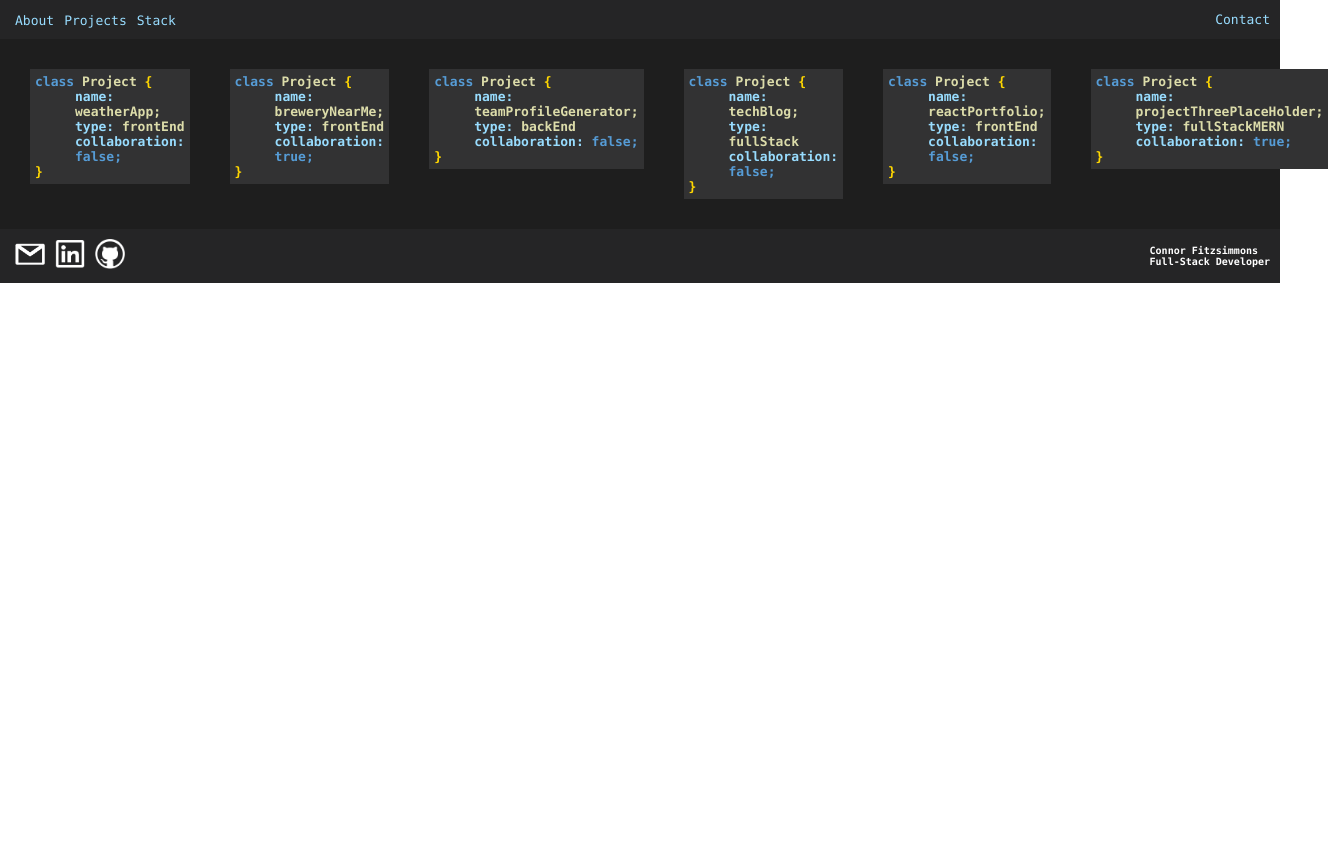
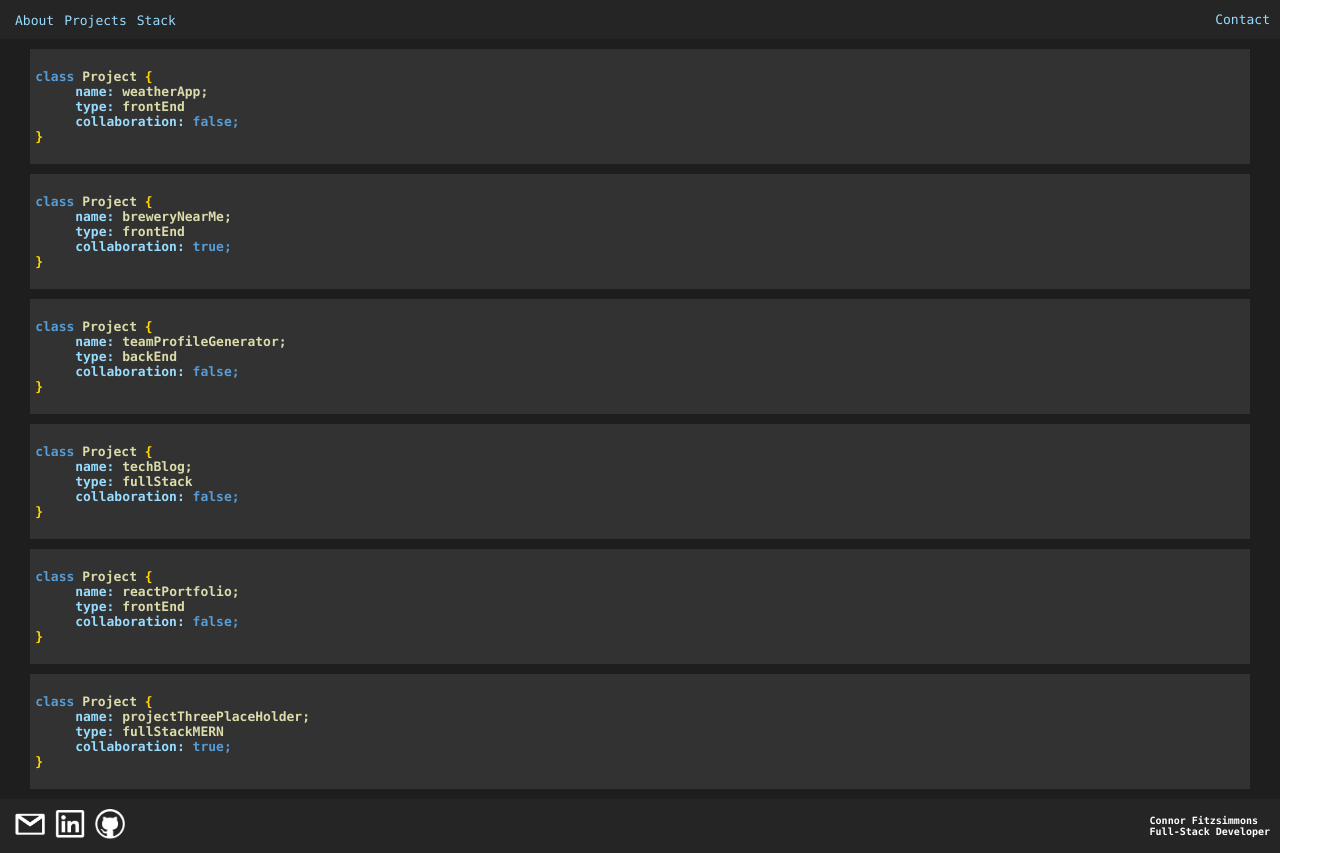
Before and after one commit to connor-kfitz/React-Portfolio, a React (Create React App) app: page / in a window 1280 px wide. Shown: the whole page, 1328 px wide, since content can reach past the window. Before the commit the page ends 800 px from the top, so only its background shows below. Built offline with nearby package versions, Linux system fonts and the light colour scheme.

Commit message:
Styled Project Page

```diff
--- a/src/components/pages/Project.js
+++ b/src/components/pages/Project.js
@@ -6,8 +6,10 @@ function Project() {
     return (
         <main>
             <div id="projectContainer" className="flex">
+
+                <div id="projectOne" className="projectCard">
                     <a href="https://github.com/connor-kfitz/purple-orangutan" target="blank" className ="projectAnchor">
-                    <div id="projectOne" className="projectCard">
+                        <div>
                             <h4 className="lightGreen"> <span className="blue">class</span> Project <span className="yellow">&#123;</span></h4>
                             <h4 className="projectIndent">name: <span className="lightGreen">weatherApp;</span></h4>
                             <h4 className="projectIndent">type: <span className="lightGreen">frontEnd</span></h4>
@@ -15,8 +17,11 @@ function Project() {
                             <h4 className="yellow">&#125;</h4>
                         </div>
                     </a>
+                </div>
+
+                <div id="projectTwo" className="projectCard">
                     <a href="https://github.com/tyomoto/potential-meme" target="blank" className ="projectAnchor">
-                    <div id="projectTwo" className="projectCard">
+                        <div>
                             <h4 className="lightGreen"> <span className="blue">class</span> Project <span className="yellow">&#123;</span></h4>
                             <h4 className="projectIndent">name: <span className="lightGreen">breweryNearMe;</span></h4>
                             <h4 className="projectIndent">type: <span className="lightGreen">frontEnd</span></h4>
@@ -24,8 +29,11 @@ function Project() {
                             <h4 className="yellow">&#125;</h4>
                         </div>
                     </a>
+                </div>
+
+                <div id="projectThree" className="projectCard">
                     <a href="https://github.com/connor-kfitz/purple-monkey" target="blank" className ="projectAnchor">
-                    <div id="projectThree" className="projectCard">
+                        <div>
                             <h4 className="lightGreen"> <span className="blue">class</span> Project <span className="yellow">&#123;</span></h4>
                             <h4 className="projectIndent">name: <span className="lightGreen">teamProfileGenerator;</span></h4>
                             <h4 className="projectIndent">type: <span className="lightGreen">backEnd</span></h4>
@@ -33,8 +41,11 @@ function Project() {
                             <h4 className="yellow">&#125;</h4>
                         </div>
                     </a>
+                </div>
+
+                <div id="projectFour" className="projectCard">
                     <a href="https://github.com/connor-kfitz/maroon-monkey" target="blank" className ="projectAnchor">
-                    <div id="projectFour" className="projectCard">
+                        <div>
                             <h4 className="lightGreen"> <span className="blue">class</span> Project <span className="yellow">&#123;</span></h4>
                             <h4 className="projectIndent">name: <span className="lightGreen">techBlog;</span></h4>
                             <h4 className="projectIndent">type: <span className="lightGreen">fullStack</span></h4>
@@ -42,8 +53,12 @@ function Project() {
                             <h4 className="yellow">&#125;</h4>
                         </div>
                     </a>
+                </div>
+
+
+                <div id="projectFive" className="projectCard">
                     <a href="https://github.com/connor-kfitz/purple-frog" target="blank" className ="projectAnchor">
-                    <div id="projectFive" className="projectCard">
+                        <div>
                             <h4 className="lightGreen"> <span className="blue">class</span> Project <span className="yellow">&#123;</span></h4>
                             <h4 className="projectIndent">name: <span className="lightGreen">reactPortfolio;</span></h4>
                             <h4 className="projectIndent">type: <span className="lightGreen">frontEnd</span></h4>
@@ -51,8 +66,11 @@ function Project() {
                             <h4 className="yellow">&#125;</h4>
                         </div>
                     </a>
+                </div>
+
+                <div id="projectSix" className="projectCard">
                     <a href="" target="blank" className ="projectAnchor">
-                    <div id="projectSix" className="projectCard">
+                        <div>
                             <h4 className="lightGreen"> <span className="blue">class</span> Project <span className="yellow">&#123;</span></h4>
                             <h4 className="projectIndent">name: <span className="lightGreen">projectThreePlaceHolder;</span></h4>
                             <h4 className="projectIndent">type: <span className="lightGreen">fullStackMERN</span></h4>
@@ -61,6 +79,8 @@ function Project() {
                         </div>
                     </a>
                 </div>
+
+            </div>
         </main>
     )
 }
--- a/src/styles/Project.css
+++ b/src/styles/Project.css
@@ -10,7 +10,8 @@ main {
 
 #projectContainer {
     height: auto;
-    /* flex-flow: column; */
+    flex-wrap: wrap;
+    justify-content: space-around;
 }
 
 .blue {
@@ -25,15 +26,18 @@ main {
     color:#ffd700;
 }
 
+.projectCard {
+    width: 96%;
+    background-color: #323233;
+    padding: 5px;
+    margin-bottom: 10px
+
+}
+
 .projectAnchor {
     text-decoration: none;
     color: #98dcfe;
     margin: 20px;
-}
-
-.projectCard {
-    background-color: #323233;
-    padding: 5px;
 }
 
 #projectOne {
```
Lines whose indentation alone changed are shown as unchanged.
